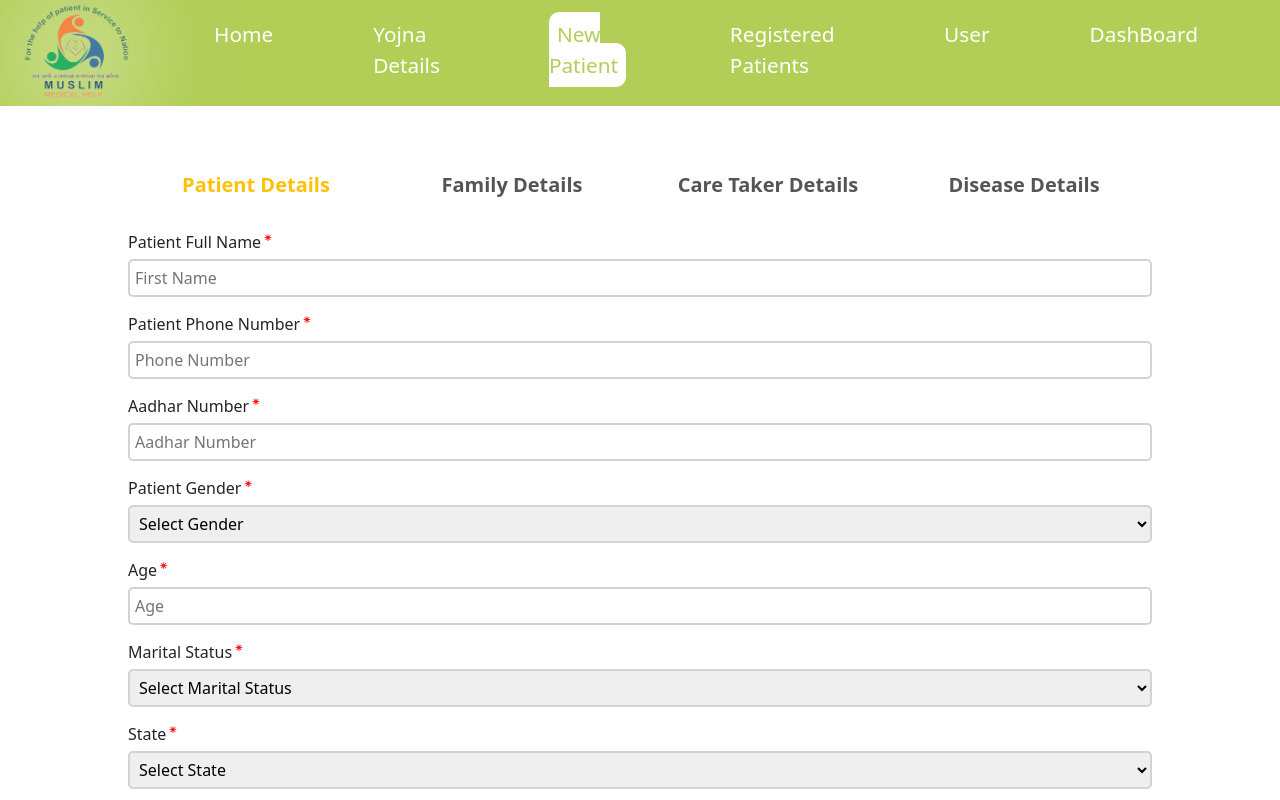
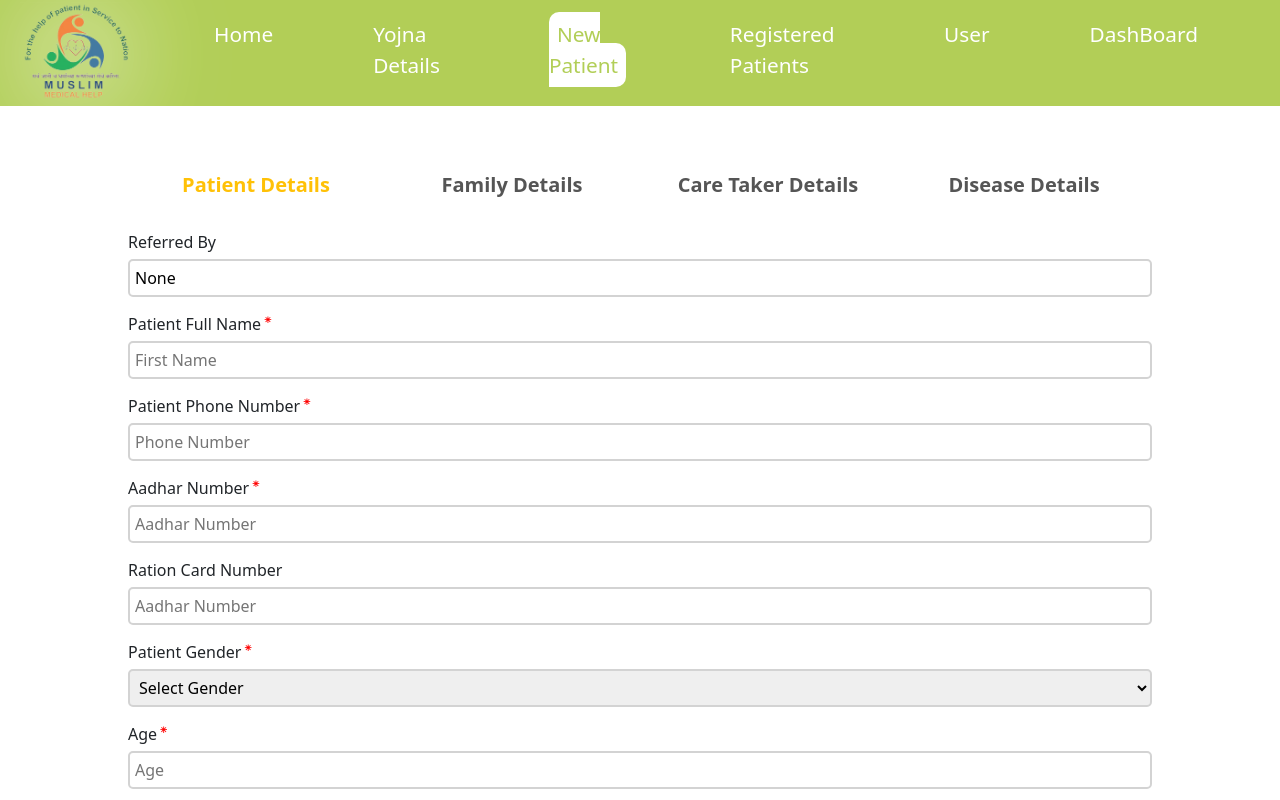
Before and after one commit to Tekisky123/MMH-frontEnd-1, a React (Create React App) app: page /addPatient in a window 1280 px wide. Shown: the top 800 px of the page. Built offline with nearby package versions, Linux system fonts and the light colour scheme.

Commit message:
family details

```diff
--- a/src/Components/Pages/newPatient/AddPatientDetails.jsx
+++ b/src/Components/Pages/newPatient/AddPatientDetails.jsx
@@ -4,13 +4,15 @@ import ReactDOM from "react-dom";
 // import { useForm } from "react-hook-form";
 import { ToastContainer, toast } from "react-toastify"; // Import toast notifications
 import "../../../Assets/Styles/Patientdashboard.css";
-import "../../../Assets/Styles/NewPatient.css"
+import "../../../Assets/Styles/NewPatient.css";
 
 import axios from "axios";
 import { useNavigate } from "react-router-dom";
 
 const AddPatientDetails = () => {
   //   const updateData = useData();
+  const CreatedBy = localStorage.getItem('mobileNumber');
+  console.log("mobileNumber",CreatedBy)
   const [familyMembers, setFamilyMembers] = useState([]);
   const [status, setStatus] = useState(0);
   console.log("status", status);
@@ -22,6 +24,7 @@ const AddPatientDetails = () => {
     gender: "empty",
     age: "",
     maritalStatus: "empty",
+    rationCardNo:"",
     state: "empty",
     district: "empty",
     taluka: "",
@@ -44,6 +47,9 @@ const AddPatientDetails = () => {
     hospitalNumber: "",
     currentTreatmentDetails: "",
     doctorAdvice: "",
+
+    createdBy: "",
+    referredBy: "None",
   });
   const [errors, setErrors] = useState({
     full_name: "",
@@ -120,8 +126,11 @@ const AddPatientDetails = () => {
       "full_name",
       "phoneNumber",
       "aadharNumber",
+      "maritalStatus",
       "age",
-      "taluka",
+      "state",
+      "state",
+      "district",
       "pincode",
       "fullAddress",
     ];
@@ -1138,6 +1147,8 @@ const AddPatientDetails = () => {
         district: formData.district,
         state: formData.state,
         maritalstatus: formData.maritalStatus,
+
+        rationCardNo:formData.rationCardNo
       };
       const familyDetails = familyMembers.map((member, index) => ({
         id: index + 1,
@@ -1175,6 +1186,9 @@ const AddPatientDetails = () => {
         careTaker: careTakerDetails,
         disease: "Sample Disease",
         diseaseDetail: diseaseDetails,
+        createdBy: CreatedBy,
+        "status": "Active",
+        referredBy: formData.referredBy,
       };
       const url = "http://13.126.14.109:4000/patient/create";
       const response = await axios.post(url, payload);
@@ -1250,6 +1264,23 @@ const AddPatientDetails = () => {
 
               <div className="form-div">
                 <div style={{ display: "flex", margin: "0px" }}>
+                  <span for="referredBy">Referred By</span>
+                  {/* <span className="error-message">⁕</span> */}
+                </div>
+
+                <input
+                  type="text"
+                  className="form-input"
+                  placeholder="First Name"
+                  name="referredBy"
+                  value={formData.referredBy}
+                  onChange={handleInputChange}
+                />
+                {/* <div className="error-message">{errors.referredBy}</div> */}
+              </div>
+
+              <div className="form-div">
+                <div style={{ display: "flex", margin: "0px" }}>
                   <span for="full_name">Patient Full Name</span>
                   <span className="error-message">⁕</span>
                 </div>
@@ -1299,7 +1330,22 @@ const AddPatientDetails = () => {
 
               <div className="form-div">
                 <div style={{ display: "flex", margin: "0px" }}>
-
+                  <span for="rationCardNo">Ration Card Number</span>
+                  {/* <span className="error-message">⁕</span> */}
+                </div>
+                <input
+                  type="number"
+                  className="form-input"
+                  placeholder="Aadhar Number"
+                  name="rationCardNo"
+                  value={formData.rationCardNo}
+                  onChange={handleInputChange}
+                />
+                {/* <div className="error-message">{errors.rationCardNo}</div> */}
+              </div>
+
+              <div className="form-div">
+                <div style={{ display: "flex", margin: "0px" }}>
                   <span for="gender">Patient Gender</span>
                   <span className="error-message">⁕</span>
                 </div>
@@ -1338,7 +1384,6 @@ const AddPatientDetails = () => {
 
               <div className="form-div">
                 <div style={{ display: "flex", margin: "0px" }}>
-
                   <span for="marital-status">Marital Status</span>
                   <span className="error-message">⁕</span>
                 </div>
@@ -1357,7 +1402,6 @@ const AddPatientDetails = () => {
 
               <div className="form-div">
                 <div style={{ display: "flex", margin: "0px" }}>
-
                   <span for="state">State</span>
                   <span className="error-message">⁕</span>
                 </div>
@@ -1380,7 +1424,6 @@ const AddPatientDetails = () => {
               </div>
               <div className="form-div">
                 <div style={{ display: "flex", margin: "0px" }}>
-
                   <span for="district">District</span>
                   <span className="error-message">⁕</span>
                 </div>
@@ -1450,14 +1493,13 @@ const AddPatientDetails = () => {
               </div>
 
               <button
-                  style={{ float: "inline-end",width:"100%" }}
+                style={{ float: "inline-end", width: "100%" }}
                 className="full-width-btn form-input"
                 // onClick={() => setStatus(2)}
                 onClick={handleNext1}
               >
                 Next
               </button>
-
             </>
           ) : status === 1 ? (
             <>
@@ -1871,8 +1913,6 @@ const AddPatientDetails = () => {
                   Submit
                 </button>
               </div>
-
-
             </>
           ) : (
             <></>
```
Lines whose indentation alone changed are shown as unchanged.
